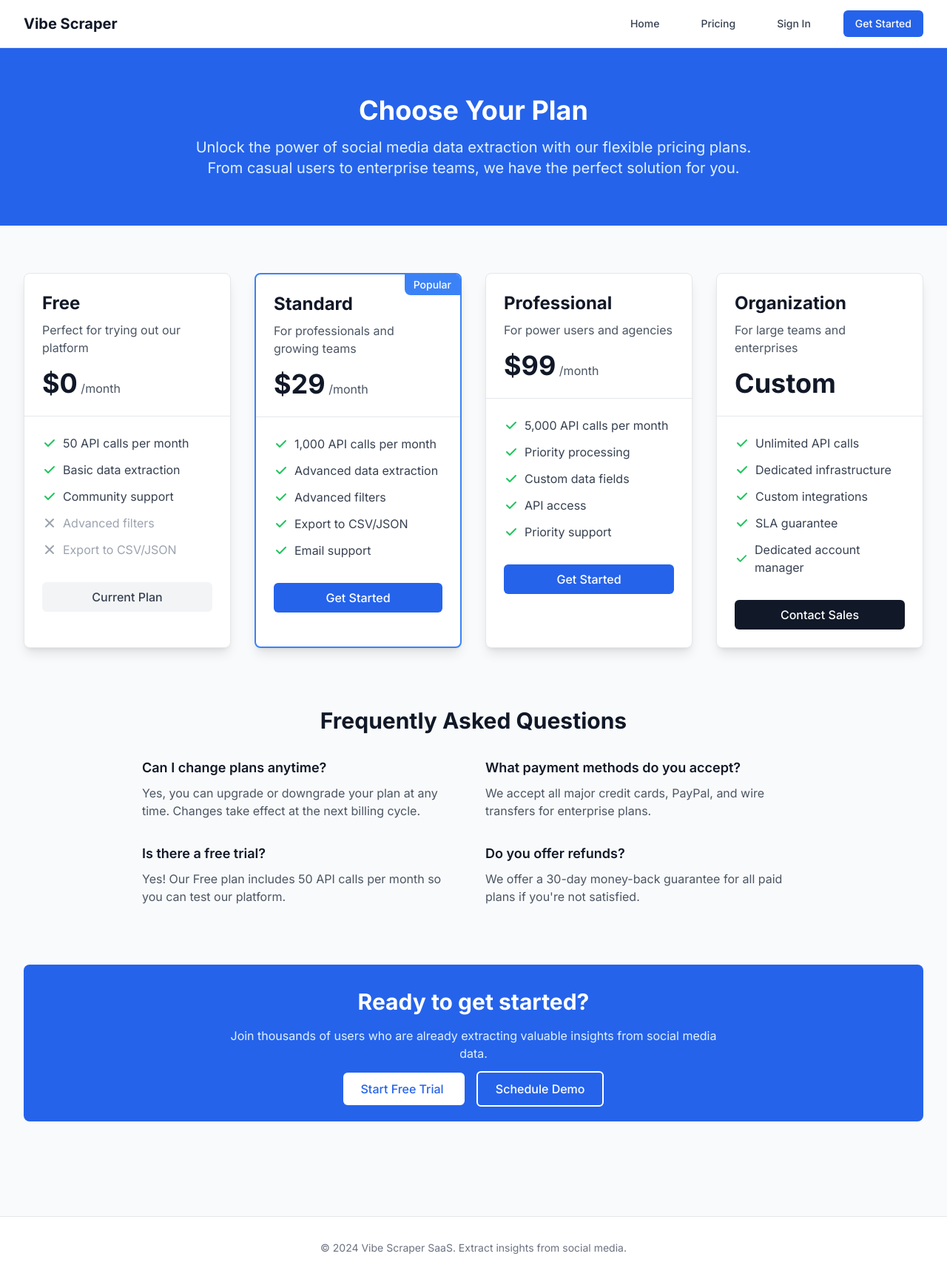
After one commit to evanokeefe39/vibe-code-ig-scraper-saas, a Django app: page /pricing/ in a window 1280 px wide. The commit adds this page. Shown: the whole page at 74% size. Run offline with Django 5.2, Linux system fonts and the light colour scheme; some libraries are stand-ins or nearby versions.

Commit message:
feat(ui): enhance navigation with dropdown menus and add pricing page

```diff
--- a/core/templates/base.html
+++ b/core/templates/base.html
@@ -48,7 +48,7 @@
                  <div class="flex items-center space-x-8">
                       {% if user.is_authenticated %}
                           <!-- Authenticated user navigation -->
-                         <a href="{% url 'home' %}" class="text-gray-700 hover:text-gray-900 px-3 py-2 text-sm font-medium">
+                          <a href="{% url 'dashboard' %}" class="text-gray-700 hover:text-gray-900 px-3 py-2 text-sm font-medium">
                               Home
                           </a>
                          <a href="{% url 'run_list' %}" class="text-gray-700 hover:text-gray-900 px-3 py-2 text-sm font-medium">
@@ -57,19 +57,34 @@
                          <a href="{% url 'list_list' %}" class="text-gray-700 hover:text-gray-900 px-3 py-2 text-sm font-medium">
                              Lists
                          </a>
-                         <a href="{% url 'run_create' %}" class="bg-primary-600 hover:bg-primary-700 text-white px-4 py-2 rounded-md text-sm font-medium">
-                             Create Run
+                          <div class="relative group">
+                              <button class="bg-primary-600 hover:bg-primary-700 text-white px-4 py-2 rounded-md text-sm font-medium flex items-center">
+                                  + New
+                                  <svg class="w-4 h-4 ml-1" fill="none" stroke="currentColor" viewBox="0 0 24 24">
+                                      <path stroke-linecap="round" stroke-linejoin="round" stroke-width="2" d="M19 9l-7 7-7-7"></path>
+                                  </svg>
+                              </button>
+                              <div class="absolute right-0 mt-2 w-48 bg-white rounded-md shadow-lg py-1 z-50 opacity-0 invisible group-hover:opacity-100 group-hover:visible transition-all duration-200">
+                                  <a href="{% url 'run_create' %}" class="block px-4 py-2 text-sm text-gray-700 hover:bg-gray-100">
+                                      New Run
                                   </a>
+                                  <a href="{% url 'list_create' %}" class="block px-4 py-2 text-sm text-gray-700 hover:bg-gray-100">
+                                      New List
+                                  </a>
+                              </div>
+                          </div>
                           <div class="relative group">
-                             <button class="flex items-center text-gray-700 hover:text-gray-900 px-3 py-2 text-sm font-medium">
-                                 <svg class="w-5 h-5 mr-1" fill="none" stroke="currentColor" viewBox="0 0 24 24">
+                              <button class="flex items-center text-gray-700 hover:text-gray-900 px-3 py-2 text-sm font-medium border border-gray-300 rounded-md">
+                                  <svg class="w-5 h-5" fill="none" stroke="currentColor" viewBox="0 0 24 24">
                                       <path stroke-linecap="round" stroke-linejoin="round" stroke-width="2" d="M16 7a4 4 0 11-8 0 4 4 0 018 0zM12 14a7 7 0 00-7 7h14a7 7 0 00-7-7z"></path>
                                   </svg>
-                                 {{ user.email|default:"User" }}
                               </button>
                              <div class="absolute right-0 mt-2 w-48 bg-white rounded-md shadow-lg py-1 z-50 opacity-0 invisible group-hover:opacity-100 group-hover:visible transition-all duration-200">
                                  <a href="{% url 'dashboard' %}" class="block px-4 py-2 text-sm text-gray-700 hover:bg-gray-100">
                                      Dashboard
+                                 </a>
+                                 <a href="#" class="block px-4 py-2 text-sm text-gray-700 hover:bg-gray-100">
+                                     Manage Subscription
                                  </a>
                                  <a href="{% url 'logout' %}" class="block px-4 py-2 text-sm text-gray-700 hover:bg-gray-100">
                                      Sign Out
@@ -80,6 +95,9 @@
                          <!-- Non-authenticated user navigation -->
                          <a href="{% url 'home' %}" class="text-gray-700 hover:text-gray-900 px-3 py-2 text-sm font-medium">
                              Home
+                         </a>
+                         <a href="{% url 'pricing' %}" class="text-gray-700 hover:text-gray-900 px-3 py-2 text-sm font-medium">
+                             Pricing
                          </a>
                          <a href="{% url 'login' %}" class="text-gray-700 hover:text-gray-900 px-3 py-2 text-sm font-medium">
                              Sign In
--- /dev/null
+++ b/core/templates/pricing.html
@@ -0,0 +1,261 @@
+{% extends 'base.html' %}
+
+{% block title %}Pricing Plans - Vibe Scraper SaaS{% endblock %}
+
+{% block content %}
+<div class="min-h-screen bg-gray-50">
+    <!-- Hero Section -->
+    <div class="bg-primary-600 text-white py-16">
+        <div class="max-w-7xl mx-auto px-4 sm:px-6 lg:px-8 text-center">
+            <h1 class="text-4xl font-bold mb-4">Choose Your Plan</h1>
+            <p class="text-xl text-primary-100 max-w-3xl mx-auto">
+                Unlock the power of social media data extraction with our flexible pricing plans.
+                From casual users to enterprise teams, we have the perfect solution for you.
+            </p>
+        </div>
+    </div>
+
+    <!-- Pricing Cards -->
+    <div class="max-w-7xl mx-auto px-4 sm:px-6 lg:px-8 py-16">
+        <div class="grid grid-cols-1 md:grid-cols-2 lg:grid-cols-4 gap-8">
+
+            <!-- Free Plan -->
+            <div class="bg-white rounded-lg shadow-lg overflow-hidden border border-gray-200">
+                <div class="p-6 border-b border-gray-200">
+                    <h3 class="text-2xl font-bold text-gray-900">Free</h3>
+                    <p class="text-gray-600 mt-2">Perfect for trying out our platform</p>
+                    <div class="mt-4">
+                        <span class="text-4xl font-bold text-gray-900">$0</span>
+                        <span class="text-gray-600">/month</span>
+                    </div>
+                </div>
+                <div class="p-6">
+                    <ul class="space-y-3">
+                        <li class="flex items-center">
+                            <svg class="w-5 h-5 text-green-500 mr-2" fill="currentColor" viewBox="0 0 20 20">
+                                <path fill-rule="evenodd" d="M16.707 5.293a1 1 0 010 1.414l-8 8a1 1 0 01-1.414 0l-4-4a1 1 0 011.414-1.414L8 12.586l7.293-7.293a1 1 0 011.414 0z" clip-rule="evenodd"/>
+                            </svg>
+                            <span class="text-gray-700">50 API calls per month</span>
+                        </li>
+                        <li class="flex items-center">
+                            <svg class="w-5 h-5 text-green-500 mr-2" fill="currentColor" viewBox="0 0 20 20">
+                                <path fill-rule="evenodd" d="M16.707 5.293a1 1 0 010 1.414l-8 8a1 1 0 01-1.414 0l-4-4a1 1 0 011.414-1.414L8 12.586l7.293-7.293a1 1 0 011.414 0z" clip-rule="evenodd"/>
+                            </svg>
+                            <span class="text-gray-700">Basic data extraction</span>
+                        </li>
+                        <li class="flex items-center">
+                            <svg class="w-5 h-5 text-green-500 mr-2" fill="currentColor" viewBox="0 0 20 20">
+                                <path fill-rule="evenodd" d="M16.707 5.293a1 1 0 010 1.414l-8 8a1 1 0 01-1.414 0l-4-4a1 1 0 011.414-1.414L8 12.586l7.293-7.293a1 1 0 011.414 0z" clip-rule="evenodd"/>
+                            </svg>
+                            <span class="text-gray-700">Community support</span>
+                        </li>
+                        <li class="flex items-center text-gray-400">
+                            <svg class="w-5 h-5 mr-2" fill="currentColor" viewBox="0 0 20 20">
+                                <path fill-rule="evenodd" d="M4.293 4.293a1 1 0 011.414 0L10 8.586l4.293-4.293a1 1 0 111.414 1.414L11.414 10l4.293 4.293a1 1 0 01-1.414 1.414L10 11.414l-4.293 4.293a1 1 0 01-1.414-1.414L8.586 10 4.293 5.707a1 1 0 010-1.414z" clip-rule="evenodd"/>
+                            </svg>
+                            <span>Advanced filters</span>
+                        </li>
+                        <li class="flex items-center text-gray-400">
+                            <svg class="w-5 h-5 mr-2" fill="currentColor" viewBox="0 0 20 20">
+                                <path fill-rule="evenodd" d="M4.293 4.293a1 1 0 011.414 0L10 8.586l4.293-4.293a1 1 0 111.414 1.414L11.414 10l4.293 4.293a1 1 0 01-1.414 1.414L10 11.414l-4.293 4.293a1 1 0 01-1.414-1.414L8.586 10 4.293 5.707a1 1 0 010-1.414z" clip-rule="evenodd"/>
+                            </svg>
+                            <span>Export to CSV/JSON</span>
+                        </li>
+                    </ul>
+                    <button class="w-full mt-8 bg-gray-100 text-gray-700 py-2 px-4 rounded-md font-medium hover:bg-gray-200 transition-colors">
+                        Current Plan
+                    </button>
+                </div>
+            </div>
+
+            <!-- Standard Plan -->
+            <div class="bg-white rounded-lg shadow-lg overflow-hidden border-2 border-primary-500 relative">
+                <div class="absolute top-0 right-0 bg-primary-500 text-white px-3 py-1 rounded-bl-lg text-sm font-medium">
+                    Popular
+                </div>
+                <div class="p-6 border-b border-gray-200">
+                    <h3 class="text-2xl font-bold text-gray-900">Standard</h3>
+                    <p class="text-gray-600 mt-2">For professionals and growing teams</p>
+                    <div class="mt-4">
+                        <span class="text-4xl font-bold text-gray-900">$29</span>
+                        <span class="text-gray-600">/month</span>
+                    </div>
+                </div>
+                <div class="p-6">
+                    <ul class="space-y-3">
+                        <li class="flex items-center">
+                            <svg class="w-5 h-5 text-green-500 mr-2" fill="currentColor" viewBox="0 0 20 20">
+                                <path fill-rule="evenodd" d="M16.707 5.293a1 1 0 010 1.414l-8 8a1 1 0 01-1.414 0l-4-4a1 1 0 011.414-1.414L8 12.586l7.293-7.293a1 1 0 011.414 0z" clip-rule="evenodd"/>
+                            </svg>
+                            <span class="text-gray-700">1,000 API calls per month</span>
+                        </li>
+                        <li class="flex items-center">
+                            <svg class="w-5 h-5 text-green-500 mr-2" fill="currentColor" viewBox="0 0 20 20">
+                                <path fill-rule="evenodd" d="M16.707 5.293a1 1 0 010 1.414l-8 8a1 1 0 01-1.414 0l-4-4a1 1 0 011.414-1.414L8 12.586l7.293-7.293a1 1 0 011.414 0z" clip-rule="evenodd"/>
+                            </svg>
+                            <span class="text-gray-700">Advanced data extraction</span>
+                        </li>
+                        <li class="flex items-center">
+                            <svg class="w-5 h-5 text-green-500 mr-2" fill="currentColor" viewBox="0 0 20 20">
+                                <path fill-rule="evenodd" d="M16.707 5.293a1 1 0 010 1.414l-8 8a1 1 0 01-1.414 0l-4-4a1 1 0 011.414-1.414L8 12.586l7.293-7.293a1 1 0 011.414 0z" clip-rule="evenodd"/>
+                            </svg>
+                            <span class="text-gray-700">Advanced filters</span>
+                        </li>
+                        <li class="flex items-center">
+                            <svg class="w-5 h-5 text-green-500 mr-2" fill="currentColor" viewBox="0 0 20 20">
+                                <path fill-rule="evenodd" d="M16.707 5.293a1 1 0 010 1.414l-8 8a1 1 0 01-1.414 0l-4-4a1 1 0 011.414-1.414L8 12.586l7.293-7.293a1 1 0 011.414 0z" clip-rule="evenodd"/>
+                            </svg>
+                            <span class="text-gray-700">Export to CSV/JSON</span>
+                        </li>
+                        <li class="flex items-center">
+                            <svg class="w-5 h-5 text-green-500 mr-2" fill="currentColor" viewBox="0 0 20 20">
+                                <path fill-rule="evenodd" d="M16.707 5.293a1 1 0 010 1.414l-8 8a1 1 0 01-1.414 0l-4-4a1 1 0 011.414-1.414L8 12.586l7.293-7.293a1 1 0 011.414 0z" clip-rule="evenodd"/>
+                            </svg>
+                            <span class="text-gray-700">Email support</span>
+                        </li>
+                    </ul>
+                    <button class="w-full mt-8 bg-primary-600 text-white py-2 px-4 rounded-md font-medium hover:bg-primary-700 transition-colors">
+                        Get Started
+                    </button>
+                </div>
+            </div>
+
+            <!-- Professional Plan -->
+            <div class="bg-white rounded-lg shadow-lg overflow-hidden border border-gray-200">
+                <div class="p-6 border-b border-gray-200">
+                    <h3 class="text-2xl font-bold text-gray-900">Professional</h3>
+                    <p class="text-gray-600 mt-2">For power users and agencies</p>
+                    <div class="mt-4">
+                        <span class="text-4xl font-bold text-gray-900">$99</span>
+                        <span class="text-gray-600">/month</span>
+                    </div>
+                </div>
+                <div class="p-6">
+                    <ul class="space-y-3">
+                        <li class="flex items-center">
+                            <svg class="w-5 h-5 text-green-500 mr-2" fill="currentColor" viewBox="0 0 20 20">
+                                <path fill-rule="evenodd" d="M16.707 5.293a1 1 0 010 1.414l-8 8a1 1 0 01-1.414 0l-4-4a1 1 0 011.414-1.414L8 12.586l7.293-7.293a1 1 0 011.414 0z" clip-rule="evenodd"/>
+                            </svg>
+                            <span class="text-gray-700">5,000 API calls per month</span>
+                        </li>
+                        <li class="flex items-center">
+                            <svg class="w-5 h-5 text-green-500 mr-2" fill="currentColor" viewBox="0 0 20 20">
+                                <path fill-rule="evenodd" d="M16.707 5.293a1 1 0 010 1.414l-8 8a1 1 0 01-1.414 0l-4-4a1 1 0 011.414-1.414L8 12.586l7.293-7.293a1 1 0 011.414 0z" clip-rule="evenodd"/>
+                            </svg>
+                            <span class="text-gray-700">Priority processing</span>
+                        </li>
+                        <li class="flex items-center">
+                            <svg class="w-5 h-5 text-green-500 mr-2" fill="currentColor" viewBox="0 0 20 20">
+                                <path fill-rule="evenodd" d="M16.707 5.293a1 1 0 010 1.414l-8 8a1 1 0 01-1.414 0l-4-4a1 1 0 011.414-1.414L8 12.586l7.293-7.293a1 1 0 011.414 0z" clip-rule="evenodd"/>
+                            </svg>
+                            <span class="text-gray-700">Custom data fields</span>
+                        </li>
+                        <li class="flex items-center">
+                            <svg class="w-5 h-5 text-green-500 mr-2" fill="currentColor" viewBox="0 0 20 20">
+                                <path fill-rule="evenodd" d="M16.707 5.293a1 1 0 010 1.414l-8 8a1 1 0 01-1.414 0l-4-4a1 1 0 011.414-1.414L8 12.586l7.293-7.293a1 1 0 011.414 0z" clip-rule="evenodd"/>
+                            </svg>
+                            <span class="text-gray-700">API access</span>
+                        </li>
+                        <li class="flex items-center">
+                            <svg class="w-5 h-5 text-green-500 mr-2" fill="currentColor" viewBox="0 0 20 20">
+                                <path fill-rule="evenodd" d="M16.707 5.293a1 1 0 010 1.414l-8 8a1 1 0 01-1.414 0l-4-4a1 1 0 011.414-1.414L8 12.586l7.293-7.293a1 1 0 011.414 0z" clip-rule="evenodd"/>
+                            </svg>
+                            <span class="text-gray-700">Priority support</span>
+                        </li>
+                    </ul>
+                    <button class="w-full mt-8 bg-primary-600 text-white py-2 px-4 rounded-md font-medium hover:bg-primary-700 transition-colors">
+                        Get Started
+                    </button>
+                </div>
+            </div>
+
+            <!-- Organization Plan -->
+            <div class="bg-white rounded-lg shadow-lg overflow-hidden border border-gray-200">
+                <div class="p-6 border-b border-gray-200">
+                    <h3 class="text-2xl font-bold text-gray-900">Organization</h3>
+                    <p class="text-gray-600 mt-2">For large teams and enterprises</p>
+                    <div class="mt-4">
+                        <span class="text-4xl font-bold text-gray-900">Custom</span>
+                    </div>
+                </div>
+                <div class="p-6">
+                    <ul class="space-y-3">
+                        <li class="flex items-center">
+                            <svg class="w-5 h-5 text-green-500 mr-2" fill="currentColor" viewBox="0 0 20 20">
+                                <path fill-rule="evenodd" d="M16.707 5.293a1 1 0 010 1.414l-8 8a1 1 0 01-1.414 0l-4-4a1 1 0 011.414-1.414L8 12.586l7.293-7.293a1 1 0 011.414 0z" clip-rule="evenodd"/>
+                            </svg>
+                            <span class="text-gray-700">Unlimited API calls</span>
+                        </li>
+                        <li class="flex items-center">
+                            <svg class="w-5 h-5 text-green-500 mr-2" fill="currentColor" viewBox="0 0 20 20">
+                                <path fill-rule="evenodd" d="M16.707 5.293a1 1 0 010 1.414l-8 8a1 1 0 01-1.414 0l-4-4a1 1 0 011.414-1.414L8 12.586l7.293-7.293a1 1 0 011.414 0z" clip-rule="evenodd"/>
+                            </svg>
+                            <span class="text-gray-700">Dedicated infrastructure</span>
+                        </li>
+                        <li class="flex items-center">
+                            <svg class="w-5 h-5 text-green-500 mr-2" fill="currentColor" viewBox="0 0 20 20">
+                                <path fill-rule="evenodd" d="M16.707 5.293a1 1 0 010 1.414l-8 8a1 1 0 01-1.414 0l-4-4a1 1 0 011.414-1.414L8 12.586l7.293-7.293a1 1 0 011.414 0z" clip-rule="evenodd"/>
+                            </svg>
+                            <span class="text-gray-700">Custom integrations</span>
+                        </li>
+                        <li class="flex items-center">
+                            <svg class="w-5 h-5 text-green-500 mr-2" fill="currentColor" viewBox="0 0 20 20">
+                                <path fill-rule="evenodd" d="M16.707 5.293a1 1 0 010 1.414l-8 8a1 1 0 01-1.414 0l-4-4a1 1 0 011.414-1.414L8 12.586l7.293-7.293a1 1 0 011.414 0z" clip-rule="evenodd"/>
+                            </svg>
+                            <span class="text-gray-700">SLA guarantee</span>
+                        </li>
+                        <li class="flex items-center">
+                            <svg class="w-5 h-5 text-green-500 mr-2" fill="currentColor" viewBox="0 0 20 20">
+                                <path fill-rule="evenodd" d="M16.707 5.293a1 1 0 010 1.414l-8 8a1 1 0 01-1.414 0l-4-4a1 1 0 011.414-1.414L8 12.586l7.293-7.293a1 1 0 011.414 0z" clip-rule="evenodd"/>
+                            </svg>
+                            <span class="text-gray-700">Dedicated account manager</span>
+                        </li>
+                    </ul>
+                    <button class="w-full mt-8 bg-gray-900 text-white py-2 px-4 rounded-md font-medium hover:bg-gray-800 transition-colors">
+                        Contact Sales
+                    </button>
+                </div>
+            </div>
+        </div>
+
+        <!-- FAQ Section -->
+        <div class="mt-20 text-center">
+            <h2 class="text-3xl font-bold text-gray-900 mb-8">Frequently Asked Questions</h2>
+            <div class="grid grid-cols-1 md:grid-cols-2 gap-8 max-w-4xl mx-auto">
+                <div class="text-left">
+                    <h3 class="text-lg font-semibold text-gray-900 mb-2">Can I change plans anytime?</h3>
+                    <p class="text-gray-600">Yes, you can upgrade or downgrade your plan at any time. Changes take effect at the next billing cycle.</p>
+                </div>
+                <div class="text-left">
+                    <h3 class="text-lg font-semibold text-gray-900 mb-2">What payment methods do you accept?</h3>
+                    <p class="text-gray-600">We accept all major credit cards, PayPal, and wire transfers for enterprise plans.</p>
+                </div>
+                <div class="text-left">
+                    <h3 class="text-lg font-semibold text-gray-900 mb-2">Is there a free trial?</h3>
+                    <p class="text-gray-600">Yes! Our Free plan includes 50 API calls per month so you can test our platform.</p>
+                </div>
+                <div class="text-left">
+                    <h3 class="text-lg font-semibold text-gray-900 mb-2">Do you offer refunds?</h3>
+                    <p class="text-gray-600">We offer a 30-day money-back guarantee for all paid plans if you're not satisfied.</p>
+                </div>
+            </div>
+        </div>
+
+        <!-- CTA Section -->
+        <div class="mt-20 bg-primary-600 rounded-lg p-8 text-center">
+            <h2 class="text-3xl font-bold text-white mb-4">Ready to get started?</h2>
+            <p class="text-primary-100 mb-6 max-w-2xl mx-auto">
+                Join thousands of users who are already extracting valuable insights from social media data.
+            </p>
+            <div class="space-x-4">
+                <a href="{% url 'login' %}" class="bg-white text-primary-600 px-6 py-3 rounded-md font-medium hover:bg-gray-100 transition-colors">
+                    Start Free Trial
+                </a>
+                <a href="#" class="border-2 border-white text-white px-6 py-3 rounded-md font-medium hover:bg-white hover:text-primary-600 transition-colors">
+                    Schedule Demo
+                </a>
+            </div>
+        </div>
+    </div>
+</div>
+{% endblock %}
--- a/core/views/utility_views.py
+++ b/core/views/utility_views.py
@@ -1,13 +1,13 @@
 from django.shortcuts import render
 from django.http import HttpResponse
-from ..utils import geocode_location
 
 
 def home(request):
+    if request.user.is_authenticated:
+        from django.shortcuts import redirect
+        return redirect('dashboard')
     return render(request, 'home.html')
 
 
-def test_geocode(request):
-    address = request.GET.get('address', 'New York')
-    lat, lng = geocode_location(address)
-    return HttpResponse(f"Address: {address}<br>Lat: {lat}<br>Lng: {lng}")
+def pricing(request):
+    return render(request, 'pricing.html')
--- a/vibe_scraper/urls.py
+++ b/vibe_scraper/urls.py
@@ -19,7 +19,7 @@ from django.contrib import admin
 from django.urls import path
 from django.conf import settings
 from django.conf.urls.static import static
-from core.utility_views import home, test_geocode
+from core.views.utility_views import home, pricing
 from core.views.run_views import run_create, run_list, run_detail, run_by_n8n, run_status_api, empty_source_form, platform_config
 from core.views.list_views import list_list, list_detail, list_create, list_column_create, list_row_create, update_cell, delete_row, add_blank_row, update_column, delete_column, delete_list, table_save, validate_column_type_change, delete_selected_rows, add_column_ag_grid
 from core.views.export_views import export_list_csv, export_list_json, export_run_csv, export_run_json, export_run_scraped_json
@@ -28,6 +28,7 @@ from core.views.auth_views import login_view, logout_view, dashboard_view, supab
 urlpatterns = [
     path("admin/", admin.site.urls),
     path("", home, name="home"),
+    path("pricing/", pricing, name="pricing"),
 
     # Authentication URLs
     path("auth/login/", login_view, name="login"),
@@ -36,7 +37,7 @@ urlpatterns = [
     path("auth/callback/", supabase_auth_callback, name="supabase_auth_callback"),
     path("auth/config/", get_oauth_config, name="oauth_config"),
     path("auth/refresh/", refresh_token, name="refresh_token"),
-    path("test-geocode/", test_geocode, name="test_geocode"),
+
     path("runs/", run_list, name="run_list"),
 path("runs/create/", run_create, name="run_create"),
     path("runs/create/empty-form/", empty_source_form, name="empty_source_form"),
```
Also changed, not shown: core/templates/auth/dashboard.html (+1 -8 lines), core/templates/home.html (+7 -0 lines), core/utility_views.py (deleted, +0 -13 lines), core/utils.py (deleted, +0 -8 lines). Lines whose indentation alone changed are shown as unchanged.
